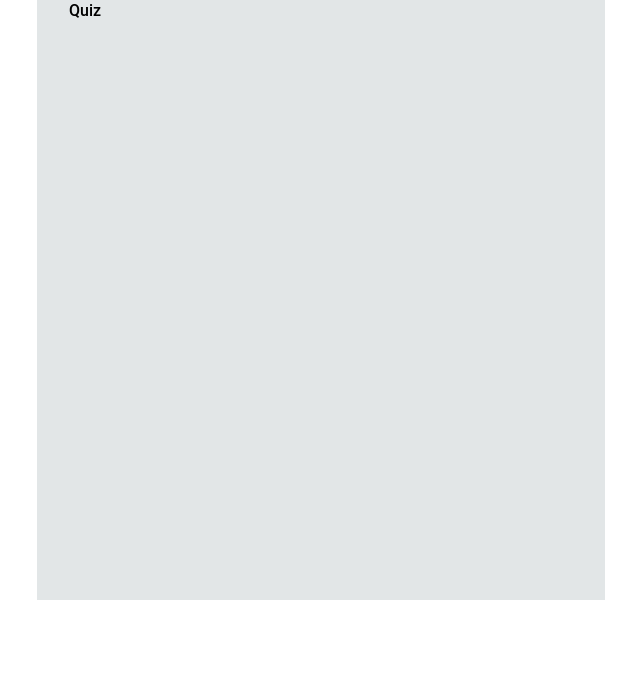
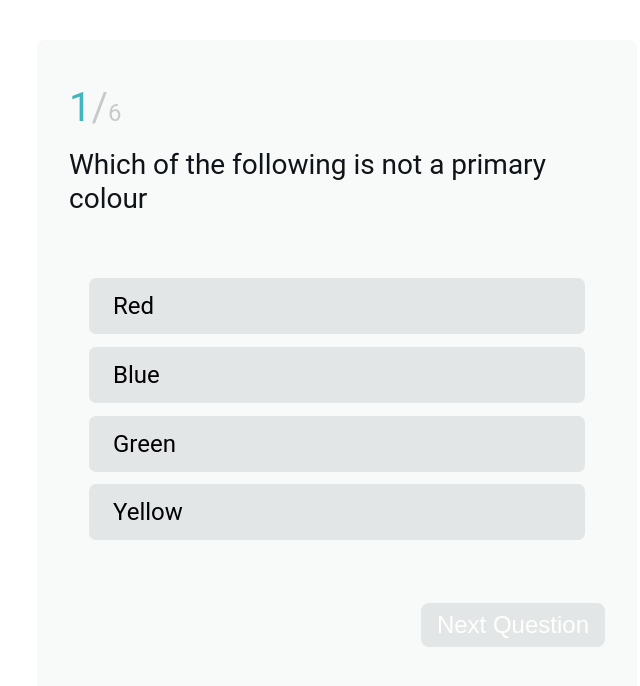
Before and after one commit to Caro8866/ReactQuizComponent, a React (Vite) app: page / in a window 1280 px wide. Shown: the top 686 px of the page, without its empty margins (319-959 px from the left). Built offline with nearby package versions, Linux system fonts and the light colour scheme.

Commit message:
prelim css and content

```diff
--- a/src/Components/quiz/Quiz.jsx
+++ b/src/Components/quiz/Quiz.jsx
@@ -1,10 +1,53 @@
 import styles from "./Quiz.module.css";
-function Quiz() {
+import { useState } from "react";
+import PropTypes from "prop-types";
+
+function Quiz({ questions }) {
+  const [currentQuestion, setCurrentQuestion] = useState(0);
+  const [selectedAnswerIndex, setSelectedAnswerIndex] = useState(null);
+  const [answer, setAnswer] = useState(null);
+
+  const { question, choices, correctAnswer } = questions[currentQuestion];
+
+  const selectAnswer = (answer, index) => {
+    setSelectedAnswerIndex(index);
+    setAnswer(answer === correctAnswer ? true : false);
+  };
+
+  const onNextQuestionClick = () => {
+    selectedAnswerIndex(null);
+  };
+
   return (
     <div className={styles.quizcontainer}>
-      <p>Quiz</p>
+      <header className={styles.questionNum}>
+        <span className={styles.currentQuestionNum}>{currentQuestion + 1}</span>/<span className={styles.totalQuestionsNum}>{questions.length}</span>
+      </header>
+      <h2 className={styles.questionText}>{question}</h2>
+      <ul className={styles.options}>
+        {choices.map((answer, index) => (
+          <li onClick={() => selectAnswer(answer, index)} key={answer} className={selectedAnswerIndex === index ? styles.selectedAnswer : null}>
+            {answer}
+          </li>
+        ))}
+      </ul>
+      <footer className={styles.quizFooter}>
+        <button onClick={onNextQuestionClick} disabled={selectedAnswerIndex === null}>
+          {currentQuestion === questions.length - 1 ? "Finished!" : "Next Question"}
+        </button>
+      </footer>
     </div>
   );
 }
 
+Quiz.propTypes = {
+  questions: PropTypes.arrayOf(
+    PropTypes.shape({
+      question: PropTypes.string.isRequired,
+      choices: PropTypes.arrayOf(PropTypes.string).isRequired,
+      correctAnswer: PropTypes.string.isRequired,
+    })
+  ).isRequired,
+};
+
 export default Quiz;
--- a/src/Components/quiz/Quiz.module.css
+++ b/src/Components/quiz/Quiz.module.css
@@ -1,8 +1,64 @@
 .quizcontainer {
-  background-color: var(--primary-dark);
+  background-color: rgba(238, 242, 243, 0.409);
+  width: 600px;
+  border-radius: 7px;
+  margin: 2.5rem auto;
+  padding: 3rem 2rem;
   display: flex;
   flex-flow: nowrap column;
-  margin: 0 auto;
-  padding: 0 2rem;
-  height: 600px;
 }
+.questionNum {
+  font-size: var(--type-secondary-heading);
+  color: rgb(202, 201, 201);
+  margin-bottom: 20px;
+}
+.currentQuestionNum {
+  color: var(--accent-teal);
+  font-size: var(--type-secondary-heading);
+}
+.totalQuestionsNum {
+  color: rgb(202, 201, 201);
+  font-size: var(--type-body-big);
+}
+
+.questionText {
+  color: var(--secondary-dark);
+  font-size: var(--type-body-title);
+}
+
+.options {
+  margin: 50px 20px;
+}
+
+.options li {
+  background-color: var(--primary-dark);
+  padding: 1rem 1.5rem;
+  font-size: var(--type-body-big);
+  border-radius: 7px;
+  cursor: pointer;
+  margin-block: 0.8rem;
+}
+
+.selectedAnswer {
+  background-color: var(--accent-teal) !important;
+  color: var(--primary-light);
+}
+.quizFooter {
+  display: flex;
+  justify-content: flex-end;
+}
+
+.quizFooter button {
+  background-color: var(--accent-coral);
+  border: none;
+  border-radius: 8px;
+  color: var(--primary-light);
+  padding: 0.5rem 1rem;
+  font-size: var(--type-body-big);
+  cursor: pointer;
+}
+
+.quizFooter button:disabled {
+  background-color: var(--primary-dark);
+  cursor: not-allowed;
+}
```
